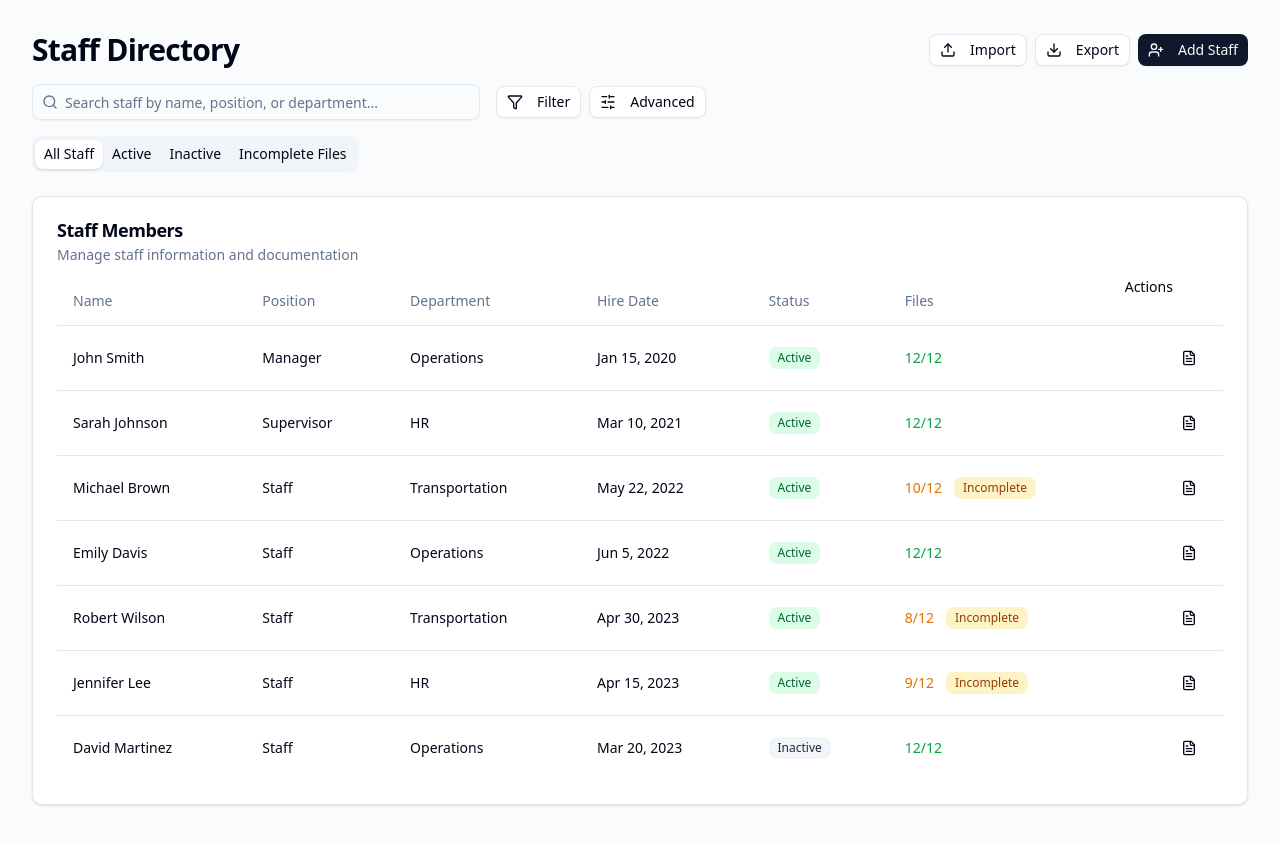
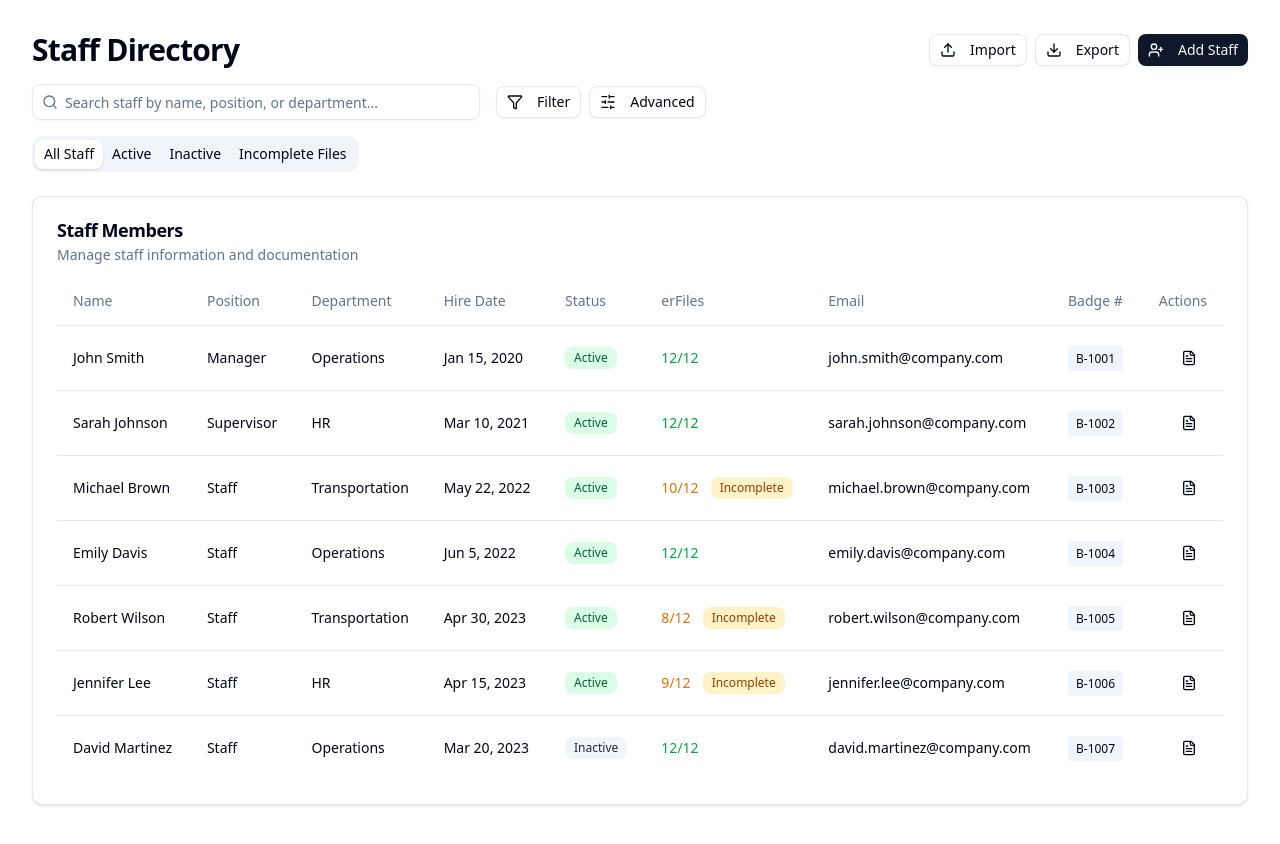
Before and after one commit to Brecka/NextJS, a Next.js app: page /staff-directory in a window 1280 px wide. Shown: the top 844 px of the page. Built offline with nearby package versions, Linux system fonts and the light colour scheme.

Commit message:
Add AppSidebar component and update layout and staff directory view

```diff
--- a/src/app/layout.js
+++ b/src/app/layout.js
@@ -1,28 +1,15 @@
-import { Geist, Geist_Mono } from "next/font/google";
-import "./globals.css";
-
-const geistSans = Geist({
-  variable: "--font-geist-sans",
-  subsets: ["latin"],
-});
-
-const geistMono = Geist_Mono({
-  variable: "--font-geist-mono",
-  subsets: ["latin"],
-});
+// src/app/layout.jsx
+import "./globals.css"
 
 export const metadata = {
-  title: "Create Next App",
-  description: "Generated by create next app",
-};
+  title: "ComplianceHub",
+  description: "A smarter way to manage staff compliance",
+}
 
 export default function RootLayout({ children }) {
   return (
     <html lang="en">
-     <body className="bg-muted/40 text-foreground">
-
-        {children}
-      </body>
+      <body>{children}</body>
     </html>
-  );
+  )
 }
--- a/src/app/staff-directory/page.jsx
+++ b/src/app/staff-directory/page.jsx
@@ -6,7 +6,6 @@ import { Tabs, TabsContent, TabsList, TabsTrigger } from "@/components/ui/Tabs"
 import { Badge } from "@/components/ui/Badge"
 import { Download, FileText, Filter, Search, SlidersHorizontal, Upload, UserPlus } from "lucide-react"
 import Link from "next/link"
-
 
 export default function StaffDirectory() {
   return (
@@ -69,25 +68,94 @@ export default function StaffDirectory() {
                     <TableHeader>Department</TableHeader>
                     <TableHeader>Hire Date</TableHeader>
                     <TableHeader>Status</TableHeader>
-                    <TableHeader>Files</TableHeader>
-                    <TableHead className="text-right">Actions</TableHead>
+                    <TableHeader>erFiles</TableHeader>
+                    <TableHeader>Email</TableHeader>
+                    <TableHeader>Badge #</TableHeader>
+                    <TableHeader className="text-right">Actions</TableHeader>
                   </TableRow>
                 </TableHead>
                 <TableBody>
-                  {["1","2","3","4","5","6","7"].map((id, i) => {
-                    const staff = [
-                      { name: "John Smith", position: "Manager", department: "Operations", hireDate: "Jan 15, 2020", status: "active", files: { total: 12, complete: 12 } },
-                      { name: "Sarah Johnson", position: "Supervisor", department: "HR", hireDate: "Mar 10, 2021", status: "active", files: { total: 12, complete: 12 } },
-                      { name: "Michael Brown", position: "Staff", department: "Transportation", hireDate: "May 22, 2022", status: "active", files: { total: 12, complete: 10 } },
-                      { name: "Emily Davis", position: "Staff", department: "Operations", hireDate: "Jun 5, 2022", status: "active", files: { total: 12, complete: 12 } },
-                      { name: "Robert Wilson", position: "Staff", department: "Transportation", hireDate: "Apr 30, 2023", status: "active", files: { total: 12, complete: 8 } },
-                      { name: "Jennifer Lee", position: "Staff", department: "HR", hireDate: "Apr 15, 2023", status: "active", files: { total: 12, complete: 9 } },
-                      { name: "David Martinez", position: "Staff", department: "Operations", hireDate: "Mar 20, 2023", status: "inactive", files: { total: 12, complete: 12 } },
-                    ][i];
-                    return (
-                      <TableRow key={id}>
+                  {[
+                    {
+                      id: "1",
+                      name: "John Smith",
+                      position: "Manager",
+                      department: "Operations",
+                      hireDate: "Jan 15, 2020",
+                      status: "active",
+                      files: { total: 12, complete: 12 },
+                      email: "john.smith@company.com",
+                      badgeNumber: "B-1001",
+                    },
+                    {
+                      id: "2",
+                      name: "Sarah Johnson",
+                      position: "Supervisor",
+                      department: "HR",
+                      hireDate: "Mar 10, 2021",
+                      status: "active",
+                      files: { total: 12, complete: 12 },
+                      email: "sarah.johnson@company.com",
+                      badgeNumber: "B-1002",
+                    },
+                    {
+                      id: "3",
+                      name: "Michael Brown",
+                      position: "Staff",
+                      department: "Transportation",
+                      hireDate: "May 22, 2022",
+                      status: "active",
+                      files: { total: 12, complete: 10 },
+                      email: "michael.brown@company.com",
+                      badgeNumber: "B-1003",
+                    },
+                    {
+                      id: "4",
+                      name: "Emily Davis",
+                      position: "Staff",
+                      department: "Operations",
+                      hireDate: "Jun 5, 2022",
+                      status: "active",
+                      files: { total: 12, complete: 12 },
+                      email: "emily.davis@company.com",
+                      badgeNumber: "B-1004",
+                    },
+                    {
+                      id: "5",
+                      name: "Robert Wilson",
+                      position: "Staff",
+                      department: "Transportation",
+                      hireDate: "Apr 30, 2023",
+                      status: "active",
+                      files: { total: 12, complete: 8 },
+                      email: "robert.wilson@company.com",
+                      badgeNumber: "B-1005",
+                    },
+                    {
+                      id: "6",
+                      name: "Jennifer Lee",
+                      position: "Staff",
+                      department: "HR",
+                      hireDate: "Apr 15, 2023",
+                      status: "active",
+                      files: { total: 12, complete: 9 },
+                      email: "jennifer.lee@company.com",
+                      badgeNumber: "B-1006",
+                    },
+                    {
+                      id: "7",
+                      name: "David Martinez",
+                      position: "Staff",
+                      department: "Operations",
+                      hireDate: "Mar 20, 2023",
+                      status: "inactive",
+                      files: { total: 12, complete: 12 },
+                      badgeNumber: "B-1007",
+                    },
+                  ].map((staff) => (
+                    <TableRow key={staff.id}>
                       <TableCell className="font-medium">
-                          <Link href={`/staff/${id}`} className="hover:underline">
+                        <Link href={`/staff/${staff.id}`} className="hover:underline">
                           {staff.name}
                         </Link>
                       </TableCell>
@@ -121,24 +189,66 @@ export default function StaffDirectory() {
                           )}
                         </div>
                       </TableCell>
+                      <TableCell>
+                        {staff.email || `${staff.name.toLowerCase().replace(/\s+/g, ".")}@company.com`}
+                      </TableCell>
+                      <TableCell>
+                        {staff.badgeNumber ? (
+                          <span className="font-mono text-xs bg-slate-100 px-2 py-1 rounded">{staff.badgeNumber}</span>
+                        ) : (
+                          <Badge variant="outline" className="text-red-500 border-red-200 bg-red-50">
+                            Missing
+                          </Badge>
+                        )}
+                      </TableCell>
                       <TableCell className="text-right">
                         <Button variant="ghost" size="sm" asChild>
-                            <Link href={`/staff/${id}`}>
+                          <Link href={`/staff/${staff.id}`}>
                             <FileText className="h-4 w-4" />
                             <span className="sr-only">View details</span>
                           </Link>
                         </Button>
                       </TableCell>
                     </TableRow>
-                    );
-                  })}
+                  ))}
                 </TableBody>
               </Table>
             </CardContent>
           </Card>
         </TabsContent>
 
-        {/* Other tab contents (active, inactive, incomplete) would go here */}
+        <TabsContent value="active" className="space-y-4">
+          {/* Similar content as "all" tab but filtered for active staff */}
+          <Card>
+            <CardHeader className="pb-3">
+              <CardTitle>Active Staff Members</CardTitle>
+              <CardDescription>Currently active staff in the system</CardDescription>
+            </CardHeader>
+            <CardContent>{/* Table content similar to "all" tab but filtered */}</CardContent>
+          </Card>
+        </TabsContent>
+
+        <TabsContent value="inactive" className="space-y-4">
+          {/* Similar content as "all" tab but filtered for inactive staff */}
+          <Card>
+            <CardHeader className="pb-3">
+              <CardTitle>Inactive Staff Members</CardTitle>
+              <CardDescription>Staff members who are no longer active</CardDescription>
+            </CardHeader>
+            <CardContent>{/* Table content similar to "all" tab but filtered */}</CardContent>
+          </Card>
+        </TabsContent>
+
+        <TabsContent value="incomplete" className="space-y-4">
+          {/* Similar content as "all" tab but filtered for staff with incomplete files */}
+          <Card>
+            <CardHeader className="pb-3">
+              <CardTitle>Staff with Incomplete Files</CardTitle>
+              <CardDescription>Staff members missing required documentation</CardDescription>
+            </CardHeader>
+            <CardContent>{/* Table content similar to "all" tab but filtered */}</CardContent>
+          </Card>
+        </TabsContent>
       </Tabs>
     </div>
   )
--- /dev/null
+++ b/src/components/ui/AppSidebar.jsx
@@ -0,0 +1,133 @@
+"use client"
+
+import {
+  Sidebar,
+  SidebarContent,
+  SidebarFooter,
+  SidebarHeader,
+  SidebarMenu,
+  SidebarMenuItem,
+  SidebarMenuButton,
+  SidebarTrigger,
+} from "@/components/ui/AppSidebar {
+  ClipboardCheck,
+  FileCheck,
+  GraduationCap,
+  Home,
+  Settings,
+  ShieldCheck,
+  Truck,
+  User2,
+  Users,
+  FileText,
+} from "lucide-react"
+import Link from "next/link"
+import { usePathname } from "next/navigation"
+
+export function AppSidebar() {
+  const pathname = usePathname()
+
+  // Simulated user role (replace with auth-based value)
+  const userRole = "hr" // Example: "admin", "hr", "transportation", "training"
+
+  const menuItems = [
+    {
+      title: "Dashboard",
+      icon: Home,
+      href: "/dashboard",
+      roles: ["admin", "hr", "transportation", "training"]
+    },
+    {
+      title: "Staff Directory",
+      icon: Users,
+      href: "/staff",
+      roles: ["admin", "hr"]
+    },
+    {
+      title: "HR Records",
+      icon: User2,
+      href: "/hr-tracking",
+      roles: ["hr"]
+    },
+    {
+      title: "Training Management",
+      icon: GraduationCap,
+      href: "/training",
+      roles: ["training"]
+    },
+    {
+      title: "Fleet Documents",
+      icon: Truck,
+      href: "/transportation",
+      roles: ["transportation"]
+    },
+    {
+      title: "Document Review",
+      icon: FileText,
+      href: "/documents",
+      roles: ["admin", "hr", "training", "transportation"]
+    },
+    {
+      title: "Document Upload",
+      icon: FileCheck,
+      href: "/uploads",
+      roles: ["hr", "training", "transportation"]
+    },
+    {
+      title: "Compliance Review",
+      icon: ShieldCheck,
+      href: "/review",
+      roles: ["admin"]
+    },
+    {
+      title: "Settings",
+      icon: Settings,
+      href: "/settings",
+      roles: ["admin"]
+    },
+  ]
+
+  const filteredMenuItems = menuItems.filter(item => item.roles.includes(userRole))
+
+  return (
+    <Sidebar>
+      <SidebarHeader className="flex items-center justify-between p-4">
+        <Link href="/dashboard" className="flex items-center gap-2 font-semibold">
+          <FileCheck className="h-6 w-6" />
+          <span>ComplianceHub</span>
+        </Link>
+        <SidebarTrigger />
+      </SidebarHeader>
+      <SidebarContent>
+        <SidebarMenu>
+          {filteredMenuItems.map((item) => (
+            <SidebarMenuItem key={item.href}>
+              <SidebarMenuButton
+                asChild
+                isActive={pathname === item.href || (item.href !== "/dashboard" && pathname.startsWith(item.href))}
+                tooltip={item.title}
+              >
+                <Link href={item.href}>
+                  <item.icon className="h-5 w-5" />
+                  <span>{item.title}</span>
+                </Link>
+              </SidebarMenuButton>
+            </SidebarMenuItem>
+          ))}
+        </SidebarMenu>
+      </SidebarContent>
+      <SidebarFooter className="p-4">
+        <div className="flex items-center gap-2 text-sm text-muted-foreground">
+          <div className="h-8 w-8 rounded-full bg-muted flex items-center justify-center">
+            <User2 className="h-4 w-4" />
+          </div>
+          <div>
+            <p className="font-medium text-foreground">Admin User</p>
+            <p>admin@company.com</p>
+          </div>
+        </div>
+      </SidebarFooter>
+    </Sidebar>
+  )
+}
+export default AppSidebar
```
Lines whose indentation alone changed are shown as unchanged.
